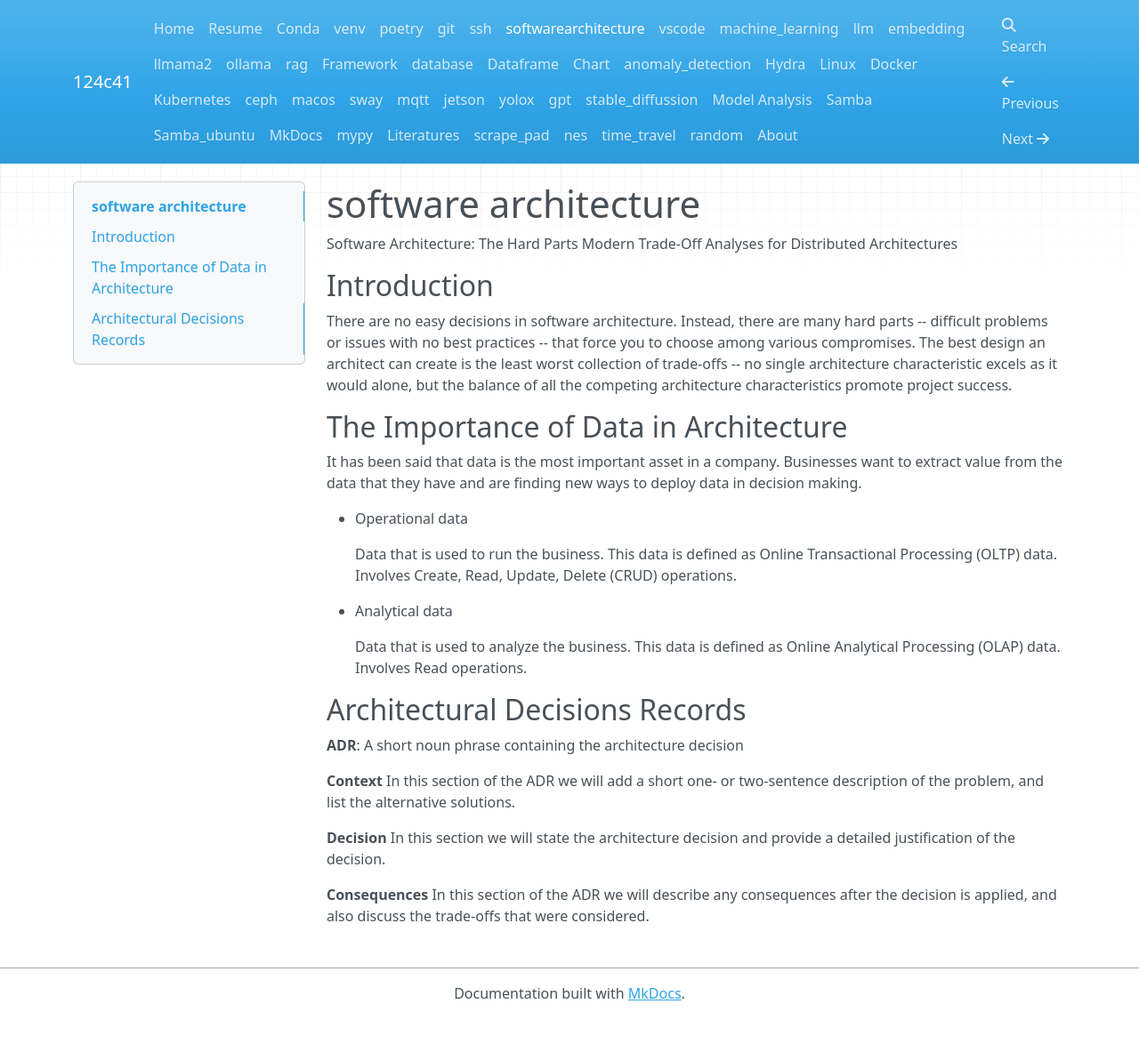
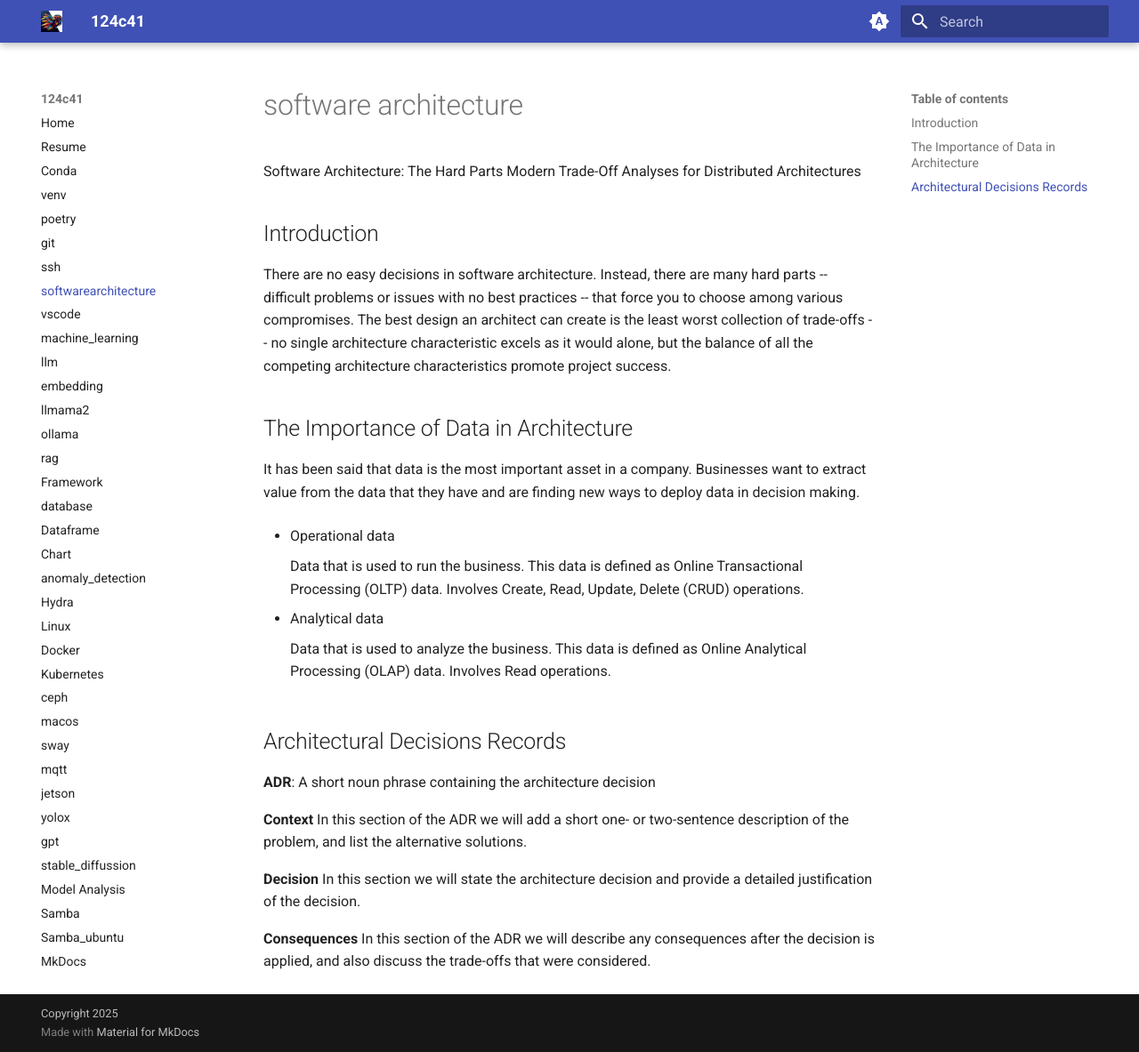
Before and after one commit to furyhawk/124c41, an MkDocs documentation site: the page built from docs/softwarearchitecture.md, in a window 1280 px wide and 1183 px high. Shown: the whole window at 89% size. Built offline with MkDocs 1.6.1 and Material for MkDocs 9.7.7, drawn with Linux system fonts in a browser that asks for light colours; nearby versions of some CDN libraries.

```diff
--- a/mkdocs.yml
+++ b/mkdocs.yml
@@ -1,4 +1,8 @@
 site_name: 124c41
+site_description: programming, machine learning, software architecture, and more
+site_author: furyhawk
+copyright: Copyright 2025
+
 nav:
   - Home: index.md
   - Resume: resume.md
@@ -45,8 +49,9 @@ nav:
   - About: about.md
 
 theme:
+  name: material
+  logo: assets/logo.png
   palette:
-
     # Palette toggle for automatic mode
     - media: "(prefers-color-scheme)"
       toggle:
--- a/pyproject.toml
+++ b/pyproject.toml
@@ -10,7 +10,8 @@ python = "^3.11"
 ipykernel = "^6.29.2"
 nbformat = "^5.9.2"
 black = "^24.2.0"
-mkdocs = "^1.5.3"
+mkdocs = "^1.6.1"
+mkdocs-material = "^9.6.9"
 
 
 [build-system]
--- a/requirements.txt
+++ b/requirements.txt
@@ -2,3 +2,5 @@ ipykernel
 nbformat
 black
 mkdocs
+mkdocs-material
+mkdocs-dracula-theme
```
Also changed, not shown: assets/logo.png (added).
